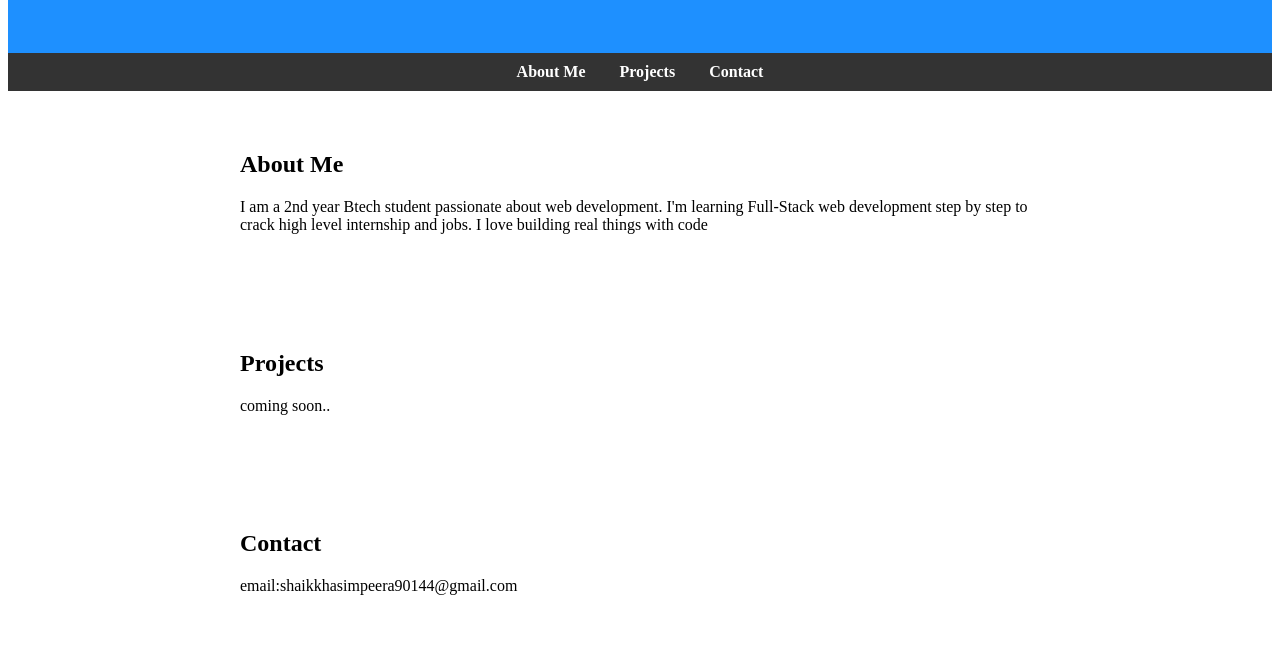
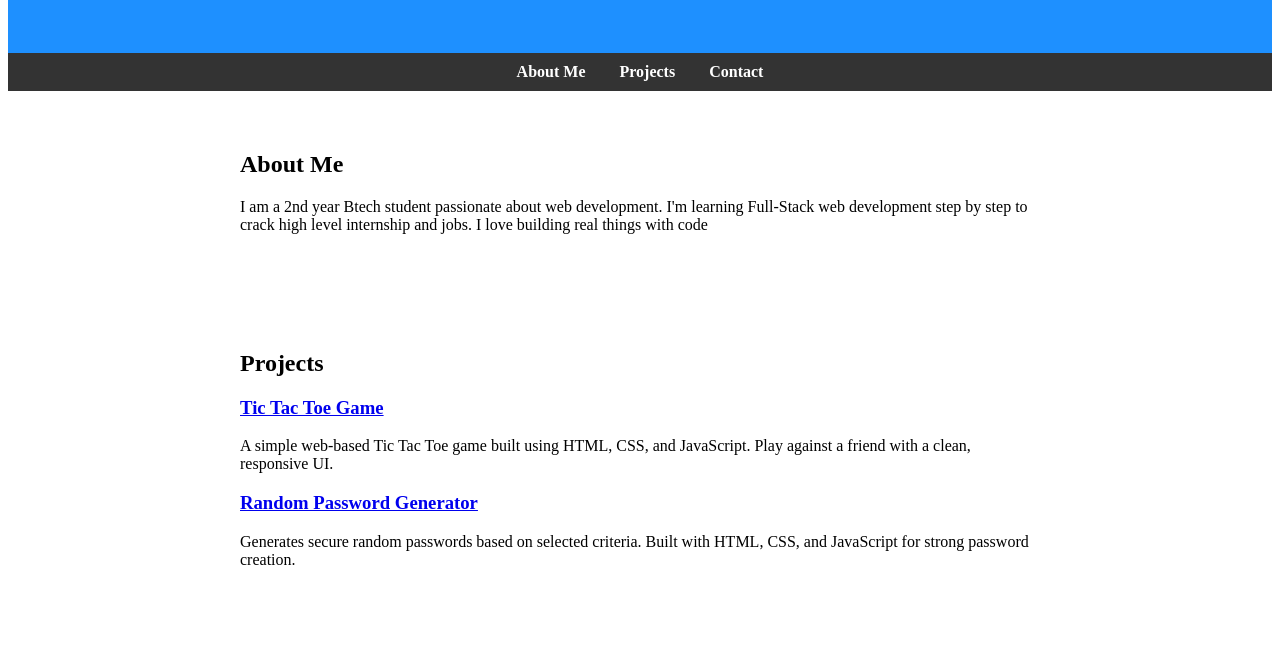
Before and after one commit to Shaikkhasimpeera143/khasim-web-portfolio, a plain HTML site: page index.html in a window 1280 px wide. Shown: the part 149-800 px from the top of the page. Drawn offline with Linux system fonts and the light colour scheme.

Commit message:
Update index.html
2 projcts added in portfolio

```diff
--- a/index.html
+++ b/index.html
@@ -24,7 +24,15 @@
 </section>
 <section id="projects">
 <h2>Projects</h2>
-<p>coming soon..</p>
+<div>
+      <h3><a href="https://shaikkhasimpeera143.github.io/tic-tac-toe-game/"  class="project-btn" target="_blank">Tic Tac Toe Game</a></h3>
+      <p>A simple web-based Tic Tac Toe game built using HTML, CSS, and JavaScript. Play against a friend with a clean, responsive UI.</p>
+    </div>
+
+    <div>
+      <h3><a href="https://shaikkhasimpeera143.github.io/random-password-generator/" class="project-btn"  target="_blank">Random Password Generator</a></h3>
+      <p>Generates secure random passwords based on selected criteria. Built with HTML, CSS, and JavaScript for strong password creation.</p>
+    </div>
 </section>
 <section id="contact">
 <h2>Contact</h2>
```
